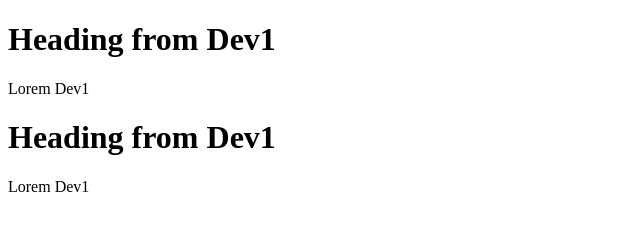
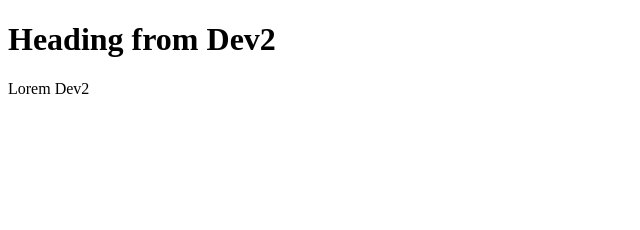
Before and after one commit to fidanmowa/Bug_test, a plain HTML site: page index.html in a window 1280 px wide. Shown: the whole page, without its empty margins (0-640 px from the left). Drawn offline with Linux system fonts and the light colour scheme.

Commit message:
dev2 added

```diff
--- a/index.html
+++ b/index.html
@@ -7,10 +7,8 @@
     <title>Document</title>
 </head>
 <body>
-    <h1>Heading from Dev1</h1>
-    <p>Lorem Dev1</p>
+    <h1>Heading from Dev2</h1>
+    <p>Lorem Dev2</p>
 
-    <h1>Heading from Dev1</h1>
-    <p>Lorem Dev1</p>
 </body>
 </html>
```
